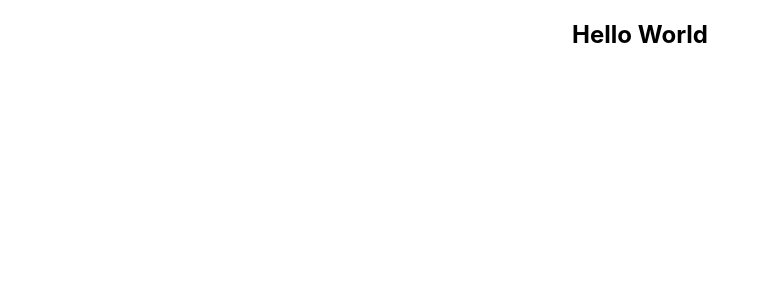
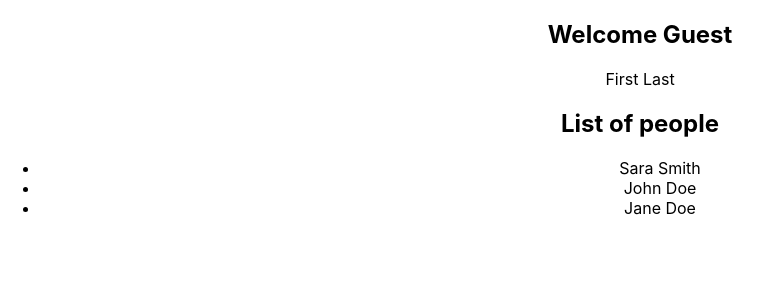
Before and after one commit to tirthajyoti-ghosh/react-typescript, a React (Create React App) app: page / in a window 1280 px wide. Shown: the top 300 px of the page, without its empty margins (0-772 px from the left). Built offline with nearby package versions, Linux system fonts and the light colour scheme.

Commit message:
4 - Basic props

```diff
--- a/src/App.tsx
+++ b/src/App.tsx
@@ -1,11 +1,20 @@
-import React from 'react';
 import './App.css';
 import { Greet } from './components/Greet';
+import { Person } from './components/Person';
+import { PersonList } from './components/PersonList';
 
 function App() {
+  const names = [
+    { first: 'Sara', last: 'Smith' },
+    { first: 'John', last: 'Doe' },
+    { first: 'Jane', last: 'Doe' }
+  ];
+
   return (
     <div className="App">
-      <Greet name="World" />
+      <Greet name="World" messageCount={20} isLoggedIn={false} />
+      <Person name={{ first: 'First', last: 'Last' }} />
+      <PersonList names={names} />
     </div>
   );
 }
--- a/src/components/Greet.tsx
+++ b/src/components/Greet.tsx
@@ -1,11 +1,17 @@
 type GreetProps = {
-    name: string
+    name: string,
+    messageCount: number,
+    isLoggedIn: boolean
 }
 
 export const Greet = (props: GreetProps) => {
     return (
         <div>
-            <h2>Hello {props.name}</h2>
+            <h2>
+                {props.isLoggedIn
+                    ? `Hello {props.name}. You have {props.messageCount} unread messages.`
+                    : 'Welcome Guest'}
+            </h2>
         </div>
     );
 };
--- /dev/null
+++ b/src/components/Person.tsx
@@ -0,0 +1,14 @@
+type PersonProps = {
+    name: {
+        first: string,
+        last: string
+    }
+}
+
+export const Person = (props: PersonProps) => {
+    return (
+        <div>
+            {props.name.first} {props.name.last}
+        </div>
+    );
+};
--- /dev/null
+++ b/src/components/PersonList.tsx
@@ -0,0 +1,19 @@
+type PersonListProps = {
+    names: {
+        first: string,
+        last: string
+    }[]
+}
+
+export const PersonList = (props: PersonListProps) => {
+    return (
+        <div>
+            <h2>List of people</h2>
+            <ul>
+                {props.names.map(name => (
+                    <li key={name.first}>{name.first} {name.last}</li>
+                ))}
+            </ul>
+        </div>
+    );
+};
```
Also changed, not shown: 1 other file (tests, documents, lock files or other folders).
